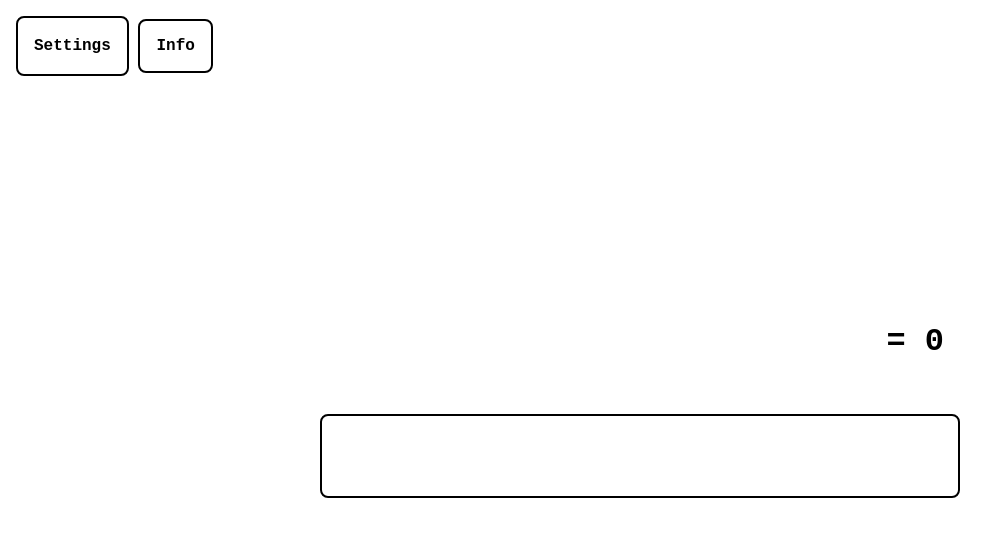
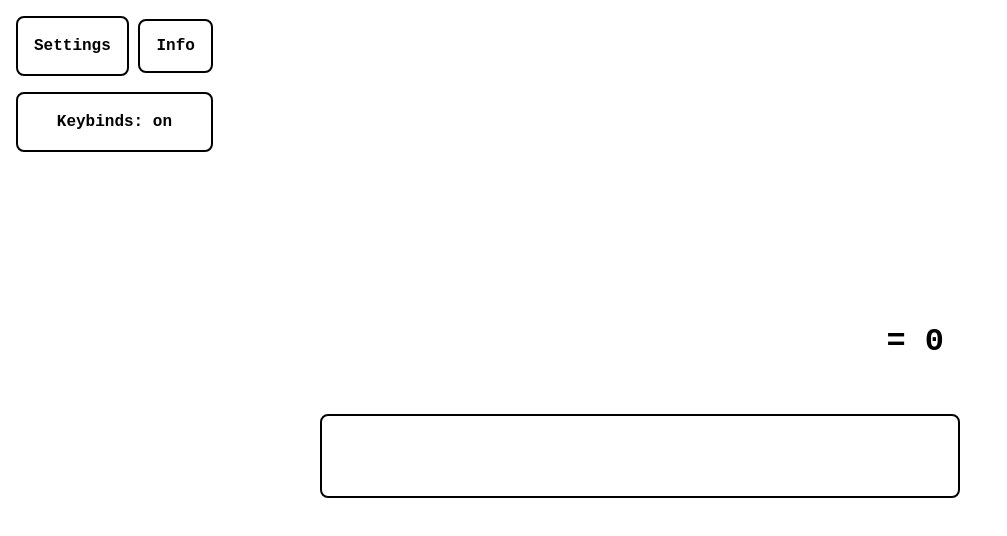
Before and after one commit to storchdev/qalc, a Svelte app: page / in a window 1280 px wide. Shown: the top 536 px of the page, without its empty margins (0-1007 px from the left). Built offline with nearby package versions, Linux system fonts and the light colour scheme.

Commit message:
implicit mul + keybind indicator

```diff
--- a/src/routes/Home.svelte
+++ b/src/routes/Home.svelte
@@ -38,6 +38,8 @@
 
     let showSettings: boolean = $state(false);
     let settingsText = $derived(showSettings ? "Back" : "Settings");
+    let useKeybinds = $state(true);
+    let keybindsText = $derived(useKeybinds ? "Keybinds: on" : "Keybinds: off");
     let errorLine = $state("");
 
     function updateFromStorage() {
@@ -45,7 +47,7 @@
         exprHistory = JSON.parse(localStorage.getItem("exprHistory") ?? "[]");
         ansHistory = JSON.parse(localStorage.getItem("ansHistory") ?? "[]");
         maxHistoryLen = parseInt(localStorage.getItem("maxHistoryLen") ?? "50");
-        maxDigits = parseInt(localStorage.getItem("maxDigits") ?? "6");
+        maxDigits = parseInt(localStorage.getItem("maxDigits") ?? "12");
         index = ansHistory.length - 1;
     }
 
@@ -91,16 +93,6 @@
         }
     }
 
-    function processRawKey(rawKey: string): string {
-        if (rawKey === " ") {
-            rawKey = "Space";
-        } else if (rawKey === "`") {
-            rawKey = "Backtick";
-        }
-
-        return keybinds[rawKey] ?? rawKey;
-    }
-
     function handleKeydown(e: KeyboardEvent) {
         let eKey = e.key;
         if (e.key === " ") {
@@ -114,7 +106,10 @@
         let key = keybinds[eKey] ?? e.key;
         // console.log(key);
 
-        if (molarMassMode && key !== "()") {
+        if (molarMassMode && key === "()") {
+            useKeybinds = true;
+        }
+        if (!useKeybinds) {
             return;
         }
 
@@ -158,6 +153,11 @@
         }
         if (key === "Enter") {
             e.preventDefault();
+
+            if (textarea.value === "") {
+                return;
+            }
+
             try {
                 while (numOpenParens > numCloseParens) {
                     textarea.value += ")";
@@ -185,8 +185,8 @@
                 );
                 localStorage.setItem("ansHistory", JSON.stringify(ansHistory));
             } catch (error: any) {
-                // errorLine = "syntax error";
-                errorLine = error.toString();
+                errorLine = "syntax error";
+                // errorLine = error.toString();
             }
             return;
         }
@@ -225,6 +225,7 @@
 
         if (key === "M(") {
             molarMassMode = true;
+            useKeybinds = false;
         }
 
         if (remap) {
@@ -345,7 +346,8 @@
 </script>
 
 <main>
-    <div class="absolute text-[0.5rem] m-2 font-bold inline-block">
+    <div class="absolute m-2 flex flex-col gap-2 text-[0.5rem]">
+        <div class="font-bold inline-block">
             <button
                 class="border-2 p-2 rounded font-bold hover:cursor-pointer"
                 onclick={() => {
@@ -360,6 +362,15 @@
             >
                 Info
             </a>
+        </div>
+        <button
+            class="border-2 p-2 rounded font-bold hover:cursor-pointer"
+            onclick={() => {
+                useKeybinds = !useKeybinds;
+            }}
+        >
+            {keybindsText}
+        </button>
     </div>
     <!-- <textarea class="p-2 border-2 rounded font-mono" rows="1"></textarea> -->
     <div class="flex flex-col justify-center items-center h-screen gap-4">
@@ -386,7 +397,7 @@
                 class="w-1/2 h-auto resize-none overflow-hidden whitespace-nowrap border-2 rounded p-2 font-mono"
                 rows="1"
             ></textarea>
-            <p class="text-red-700 font-bold">{errorLine}</p>
+            <p class="text-red-700 font-bold text-[0.5rem]">{errorLine}</p>
         {/if}
         <!-- <div>opening={numOpenParens}, closing={numCloseParens}</div> -->
         {#if showSettings}
```
Lines whose indentation alone changed are shown as unchanged.
